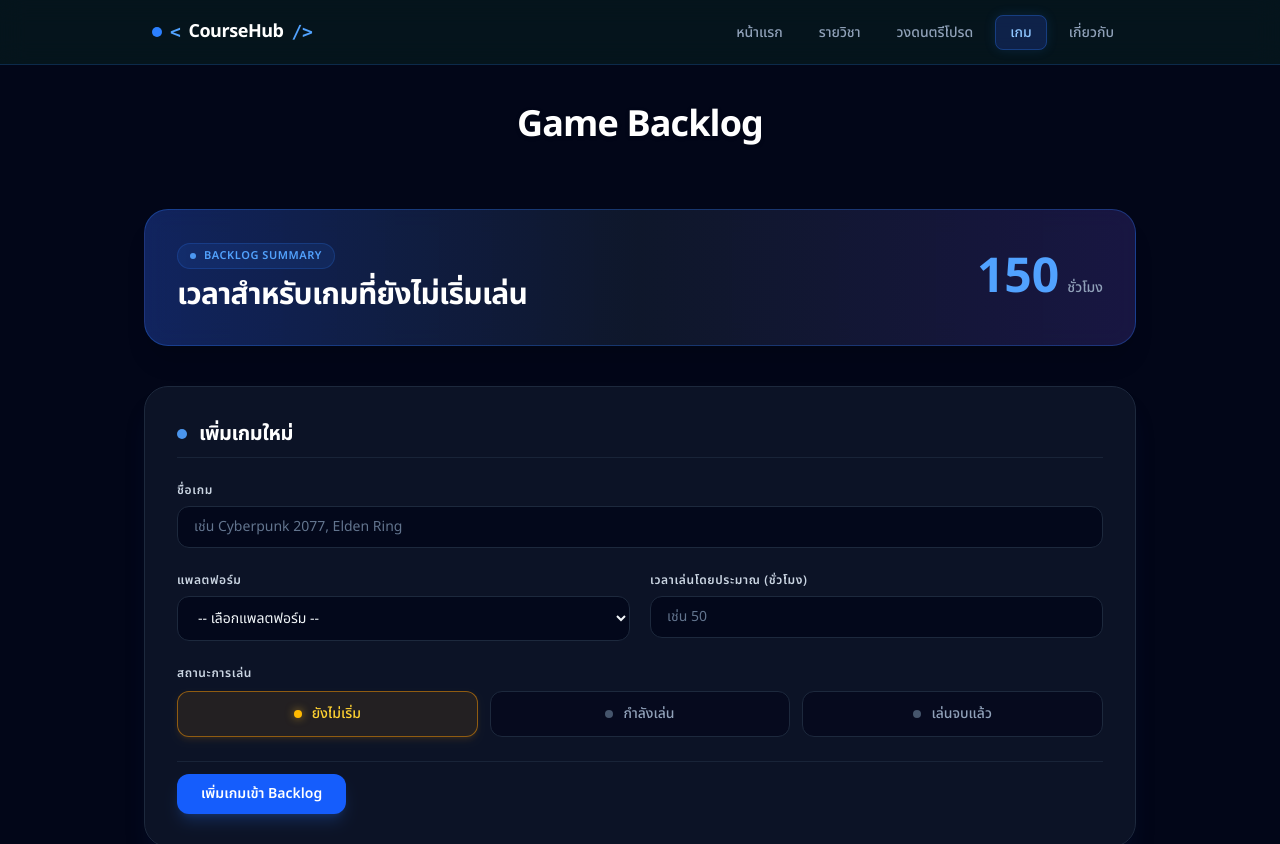
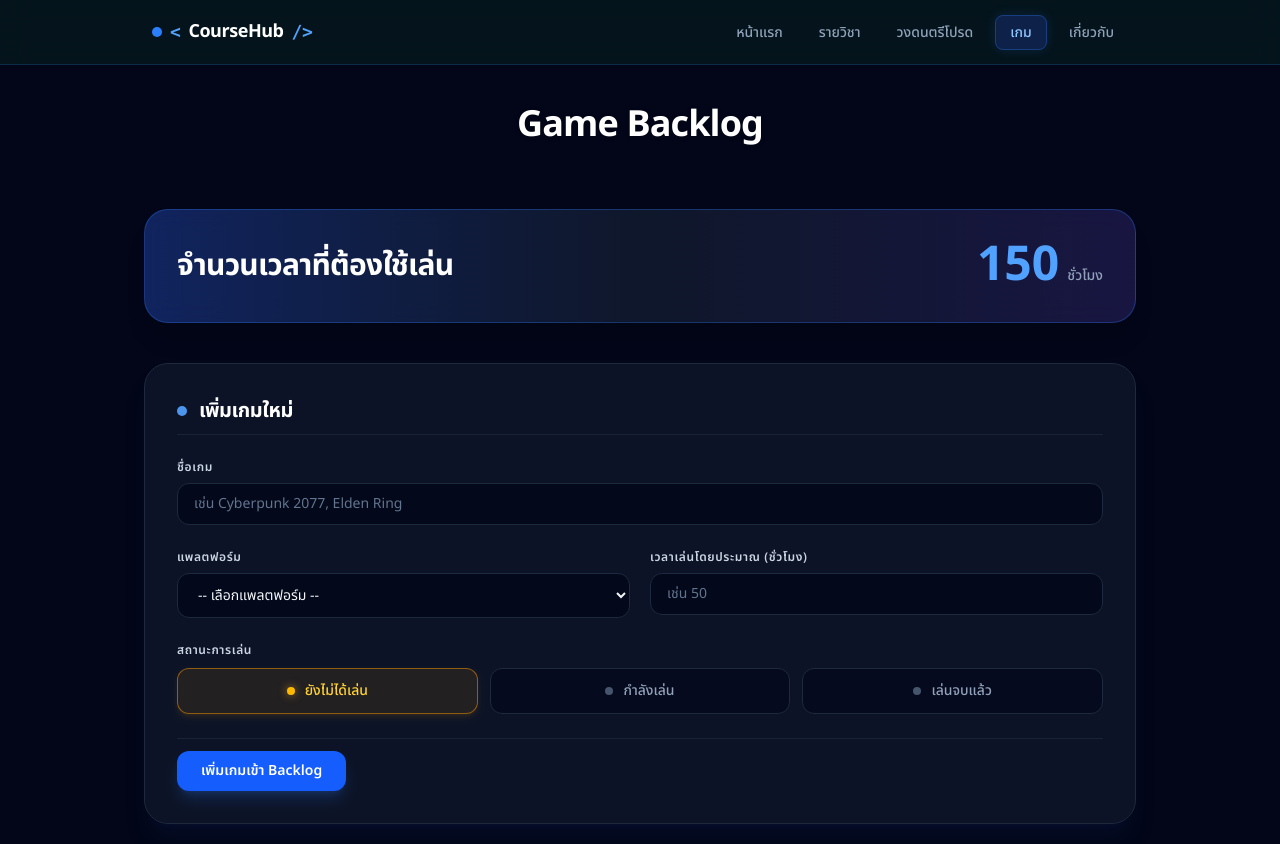
Before and after one commit to zeupex3/next-course-hub, a Next.js app: page /games in a window 1280 px wide. Shown: the top 844 px of the page. Built offline with nearby package versions, Linux system fonts and the light colour scheme.

Commit message:
Little Update

```diff
--- a/src/app/components/CourseForm.tsx
+++ b/src/app/components/CourseForm.tsx
@@ -41,7 +41,7 @@ function validate(value: CourseDraft): FormErrors {
   if (value.name.trim() === "") nextErrors.name = "กรุณาระบุชื่อวิชา";
   const credit = Number(value.credit);
   if (!Number.isInteger(credit) || credit < 1 || credit > 6) {
-    nextErrors.credit = "หน่วยกิตต้องเป็นจำนวนเต็มตั้งแต่ 1 ถึง 6";
+    nextErrors.credit = "หน่วยกิตต้องเป็น 1 ขึ้นไป";
   }
   return nextErrors;
 }
--- a/src/app/components/GameExplorer.tsx
+++ b/src/app/components/GameExplorer.tsx
@@ -14,7 +14,7 @@ const statusStyles: Record<
   { label: string; badge: string; dot: string; activeBtn: string }
 > = {
   "not-started": {
-    label: "ยังไม่เริ่ม",
+    label: "ยังไม่ได้เล่น",
     badge: "bg-amber-500/10 text-amber-400 border-amber-500/30",
     dot: "bg-amber-400 shadow-[0_0_8px_rgba(251,191,36,0.6)]",
     activeBtn: "bg-amber-500/20 text-amber-300 border-amber-500/50",
@@ -99,12 +99,8 @@ export default function GameExplorer({ initialGames = [] }: GameExplorerProps) {
     <div className="max-w-5xl mx-auto px-4 py-8 space-y-10">
       <section className="relative p-6 sm:p-8 rounded-3xl bg-gradient-to-r from-blue-900/60 via-slate-900 to-indigo-950/80 border border-blue-500/30 backdrop-blur-md flex flex-col sm:flex-row sm:items-center justify-between gap-4 shadow-xl">
         <div className="space-y-2">
-          <div className="inline-flex items-center gap-2 px-3 py-1 rounded-full text-[11px] font-semibold text-blue-400 tracking-wider uppercase bg-blue-500/10 border border-blue-500/20">
-            <span className="w-1.5 h-1.5 rounded-full bg-blue-400 animate-pulse" />
-            Backlog Summary
-          </div>
           <h2 className="text-2xl sm:text-3xl font-extrabold text-white tracking-tight">
-            เวลาสำหรับเกมที่ยังไม่เริ่มเล่น
+            จำนวนเวลาที่ต้องใช้เล่น
           </h2>
         </div>
         <div className="text-left sm:text-right">
@@ -169,7 +165,7 @@ export default function GameExplorer({ initialGames = [] }: GameExplorerProps) {
           className="px-4 py-3 rounded-2xl bg-slate-900/90 border border-slate-800 text-slate-100 text-sm focus:outline-none focus:border-blue-500 focus:ring-2 focus:ring-blue-500/20 cursor-pointer"
         >
           <option value="all">สถานะทั้งหมด</option>
-          <option value="not-started">ยังไม่เริ่ม</option>
+          <option value="not-started">ยังไม่ได้เล่น</option>
           <option value="in-progress">กำลังเล่น</option>
           <option value="completed">เล่นจบแล้ว</option>
         </select>
@@ -210,7 +206,7 @@ export default function GameExplorer({ initialGames = [] }: GameExplorerProps) {
                   <span className="font-mono bg-blue-950/70 border border-blue-900/50 px-2.5 py-1 rounded-md text-blue-300">
                     {game.platform}
                   </span>
-                  <span>⏱ ประมาณ {game.estimatedHours} ชั่วโมง</span>
+                  <span>{game.estimatedHours} ชั่วโมง ⏱ </span>
                 </div>
               </div>
               <div className="flex flex-wrap items-center gap-3 self-start lg:self-center">
--- a/src/app/components/GameForm.tsx
+++ b/src/app/components/GameForm.tsx
@@ -33,7 +33,7 @@ const statusOptions: {
 }[] = [
   {
     value: "not-started",
-    label: "ยังไม่เริ่ม",
+    label: "ยังไม่ได้เล่น",
     dotColor: "bg-amber-400 shadow-[0_0_8px_rgba(251,191,36,0.6)]",
     activeClass:
       "border-amber-500/50 bg-amber-500/10 text-amber-300 shadow-md shadow-amber-500/10",
@@ -70,7 +70,7 @@ function validate(draft: GameDraft): GameFormErrors {
   if (draft.platform === "") errors.platform = "กรุณาเลือกแพลตฟอร์ม";
   const hours = Number(draft.estimatedHours);
   if (!Number.isInteger(hours) || hours <= 0) {
-    errors.estimatedHours = "จำนวนชั่วโมงต้องเป็นจำนวนเต็มบวก (มากกว่า 0)";
+    errors.estimatedHours = "จำนวนชั่วโมงต้องมากกว่า 0";
   }
   return errors;
 }
--- a/src/app/games/[id]/page.tsx
+++ b/src/app/games/[id]/page.tsx
@@ -9,7 +9,7 @@ type GamePageProps = {
 
 const statusConfig = {
   "not-started": {
-    label: "ยังไม่เริ่ม",
+    label: "ยังไม่ได้เล่น",
     color: "bg-slate-500/10 text-slate-400 border-slate-700/50",
     dot: "bg-slate-400",
   },
```
